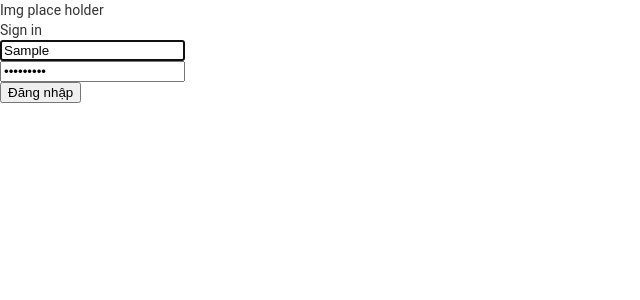
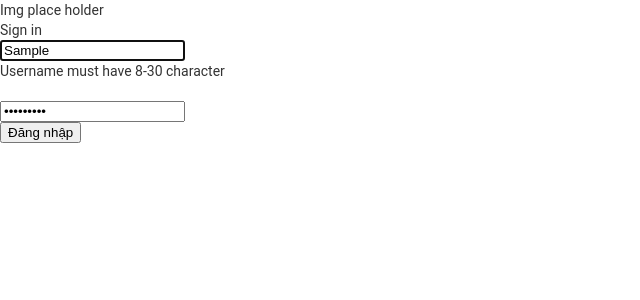
Before and after one commit to cvn-intern/Bozuman-chatapp, a Next.js app in the folder front-end/: page /sign-in in a window 1280 px wide. Both pictures are taken after typing "Sample", "Sample123" into the empty fields and a click on the button "Đăng nhập". Shown: the top 300 px of the page, without its empty margins (0-640 px from the left). Built offline with nearby package versions, Linux system fonts and the light colour scheme.

Commit message:
sign in validation

```diff
--- a/front-end/components/SignInPanel/index.tsx
+++ b/front-end/components/SignInPanel/index.tsx
@@ -1,13 +1,13 @@
 import React from "react";
-import { useForm } from "react-hook-form";
+import { useForm, SubmitHandler  } from "react-hook-form";
 import * as yup from "yup";
 import { yupResolver } from "@hookform/resolvers/yup";
+interface SignInForm {
+  username: string;
+  password: string;
+}
+function SignInPanel() {
 
-function SignInPanel() {
-  interface SignInForm {
-    username: string;
-    password: string;
-  }
   const schema = yup.object().shape({
     username: yup
       .string()
@@ -15,7 +15,7 @@ function SignInPanel() {
       .max(30, "Username must have 8-30 character")
       .required("Username must not be empty")
       .matches(
-        /^[aA-zZ\s]+$/,
+        /^[a-zA-Z0-9_.-]*$/,
         "Username must not contain special character like @#$^..."
       ),
     password: yup
@@ -24,7 +24,7 @@ function SignInPanel() {
       .max(30, "Password must have 8-30 character")
       .required("Password must not be empty")
       .matches(
-        /^[aA-zZ\s]+$/,
+        /^[a-zA-Z0-9_.-]*$/,
         "Password must not contain special character like @#$^..."
       ),
   });
@@ -32,20 +32,17 @@ function SignInPanel() {
     register,
     handleSubmit,
     formState: { errors },
-    // errors,
     reset,
-  } = useForm({
+  } = useForm<SignInForm>({
     resolver: yupResolver(schema),
   });
-  const onSubmitHandler = (data: any) => {
-    console.log({ data });
-    console.log(errors);
-    console.log("1");
-    // reset();
-  };
+  const onSubmit: SubmitHandler<SignInForm> = data => {
+    console.log(data);
+    reset()
+  }
   return (
     <div className="form">
-      <form onSubmit={handleSubmit(onSubmitHandler)}>
+      <form onSubmit={handleSubmit(onSubmit)}>
         <h2>Sign in</h2>
         <input
           {...register("username")}
@@ -53,19 +50,17 @@ function SignInPanel() {
           type="text"
           required
         />
-        {/* {errors.username && <p>{errors.username.message}</p>} */}
+        {errors.username && <p>{errors.username.message}</p>}
         <br />
-
         <input
           {...register("password")}
           placeholder="Enter your password"
           type="password"
           required
         />
+        {errors.password && <p>{errors.password.message}</p>}
         <br />
-
         <button type="submit">Đăng nhập</button>
-        {/* <input type="submit" value="submit" /> */}
       </form>
     </div>
   );
```
